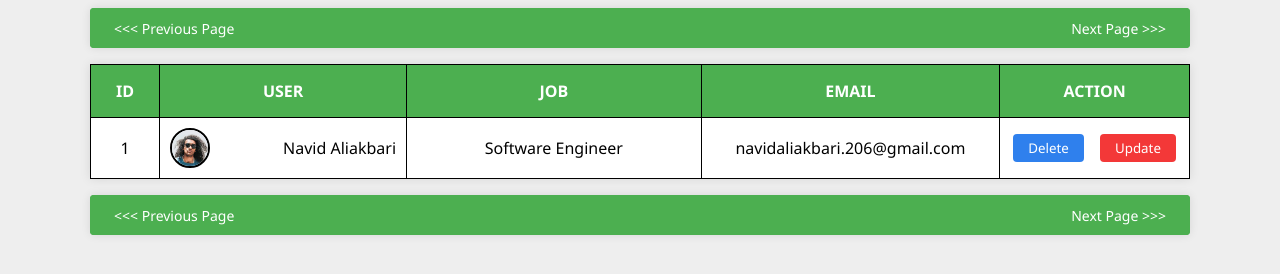
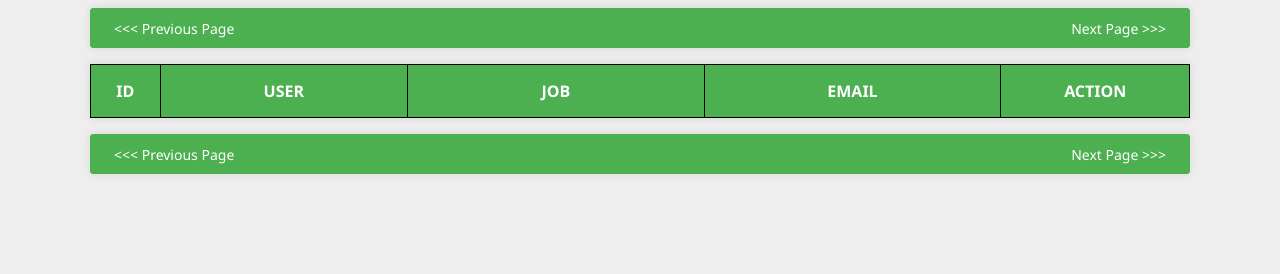
Before and after one commit to N7VID/HW10-MaktabSharif, a plain HTML site: page 2/index.html in a window 1280 px wide. Shown: the part 526-800 px from the top of the page. Drawn offline with nearby package versions, Linux system fonts and the light colour scheme; no server answers.

Commit message:
Delete default value in html

```diff
--- a/2/index.html
+++ b/2/index.html
@@ -54,24 +54,7 @@
             <th width="190px">ACTION</th>
           </tr>
         </thead>
-        <tbody>
-          <tr>
-            <td>1</td>
-            <td>
-              <div class="img-td">
-                <img src="./1-image.jpg" alt="" />Navid Aliakbari
-              </div>
-            </td>
-            <td>Software Engineer</td>
-            <td>navidaliakbari.206@gmail.com</td>
-            <td>
-              <div class="btn-td">
-                <button>Delete</button>
-                <button>Update</button>
-              </div>
-            </td>
-          </tr>
-        </tbody>
+        <tbody></tbody>
       </table>
       <div class="pagination">
         <button id="prev" onclick="prevPageButtonHandler()">
```
Also changed, not shown: 2/1-image.jpg (deleted).
